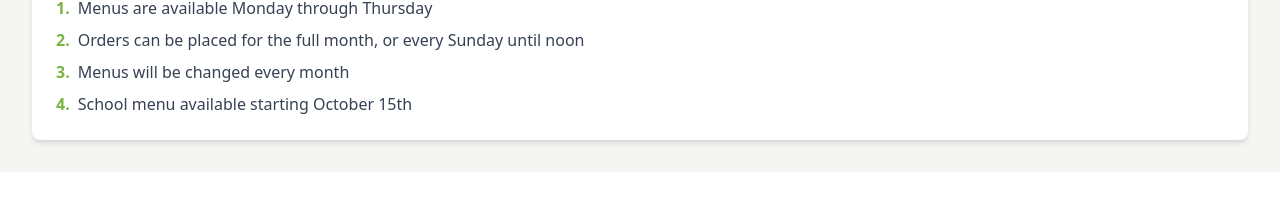
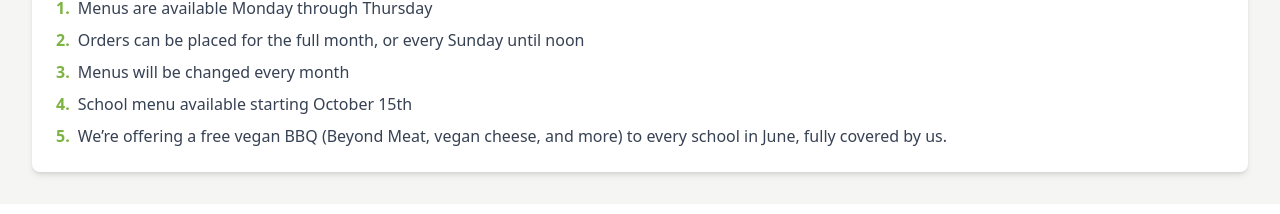
Before and after one commit to DigitariaWebs/BlessFourchette, a Next.js app: page /menu in a window 1280 px wide. Shown: the part 920-1134 px from the top of the page. Built offline with nearby package versions, Linux system fonts and the light colour scheme.

Commit message:
review changes

```diff
--- a/src/components/layout/Footer.tsx
+++ b/src/components/layout/Footer.tsx
@@ -118,7 +118,7 @@ export function Footer() {
                       Mon-Thur: Open for school lunch orders
                     </span>
                     <span className="block">Mon-Fri: Open for families orders</span>
-                    <span className="block">Sat-Sun: closed</span>
+                    <span className="block">Sat-Sun: Closed</span>
                   </p>
                 </div>
               </div>
--- a/src/data/menuData.ts
+++ b/src/data/menuData.ts
@@ -27,6 +27,7 @@ export const menuConfigs: Record<string, MenuConfig> = {
       "Orders can be placed for the full month, or every Sunday until noon",
       "Menus will be changed every month",
     "School menu available starting October 15th",
+    "We’re offering a free vegan BBQ (Beyond Meat, vegan cheese, and more) to every school in June, fully covered by us."
     ],
     sections: [
       // OCTOBRE 2025 (15-30 octobre)
```
